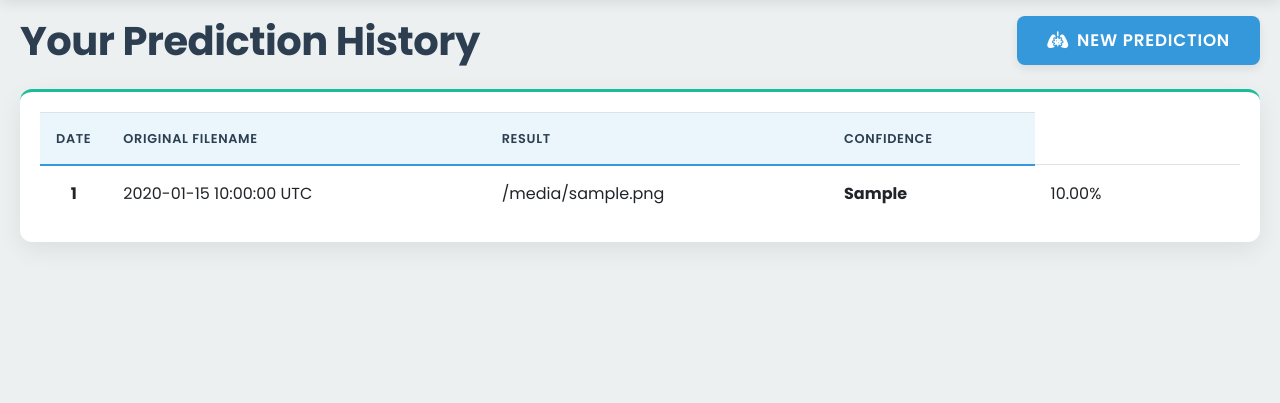
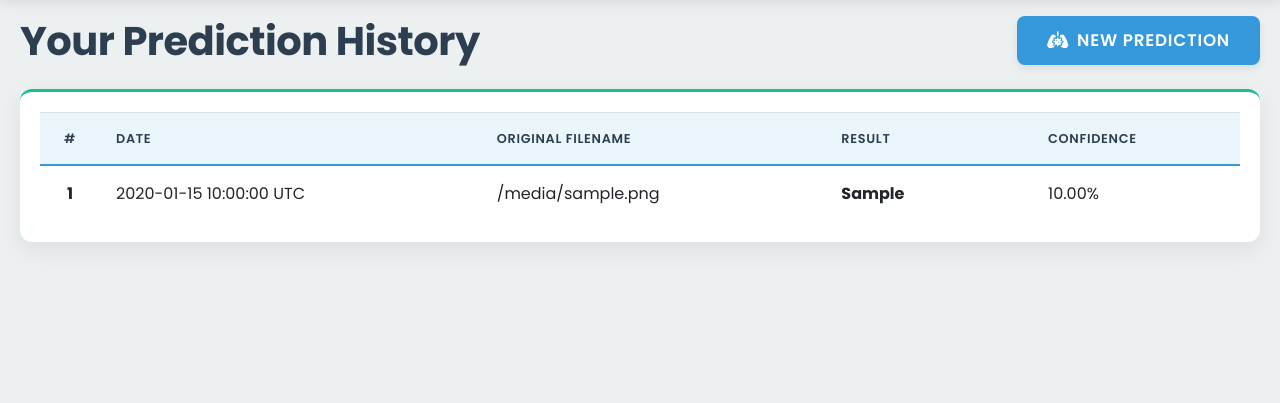
Before and after one commit to swetakgpt/PneumoniaDetectionProject, a Flask app: template templates/prediction_history.html in a window 1280 px wide. Shown: the part 76-479 px from the top of the page. Run offline with Flask 3, Linux system fonts and the light colour scheme; the template is opened without the code that fills it: most values are stand-ins (such as "Sample title", 1, 10 or a date in 2020); some libraries are stand-ins or nearby versions.

Commit message:
UI Fixes

```diff
--- a/templates/medicine_report.html
+++ b/templates/medicine_report.html
@@ -15,7 +15,7 @@
             <table class="table table-hover mb-0">
                 <thead>
                     <tr>
-                        <th scope="col">#</th> {/* Default narrow width due to CSS first-child rule */}
+                        <th scope="col">#</th>
                         <th scope="col" class="col-medicine-name">Medicine Name</th>
                         <th scope="col" class="col-medicine-frequency">Frequency</th>
                         <th scope="col" class="col-medicine-doses">Doses/Intake</th>
--- a/templates/prediction_history.html
+++ b/templates/prediction_history.html
@@ -15,7 +15,7 @@
             <table class="table table-hover mb-0">
                 <thead>
                     <tr>
-
+                        <th scope="col">#</th>
                         <th scope="col" class="col-history-date">Date</th>
                         <th scope="col" class="col-history-filename">Original Filename</th>
                         <th scope="col" class="col-history-result">Result</th>
```
